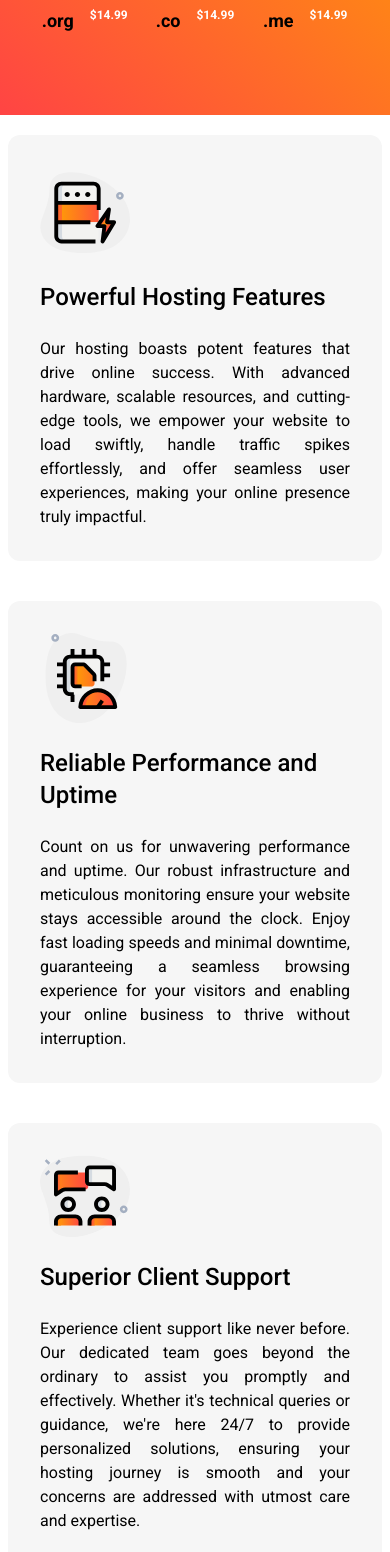
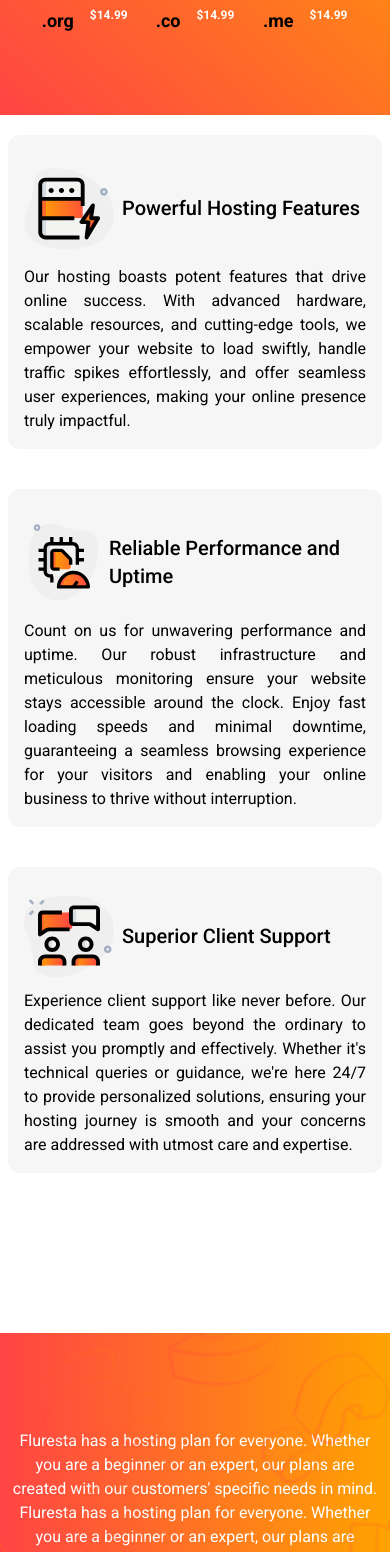
Before and after one commit to pothikit/hostfule-project, a React (Create React App) app: page / in a window 390 px wide. Shown: the part 1380-2932 px from the top of the page. Built offline with nearby package versions, Linux system fonts and the light colour scheme; a web font is replaced by a local one.

Commit message:
three cared designed

```diff
--- a/src/components/home/Threcard.jsx
+++ b/src/components/home/Threcard.jsx
@@ -7,8 +7,9 @@ function Threcard() {
         <section className='my-5'>
             <div className='container mx-auto px-2'>
                 <div className="grid grid-cols-1 md:grid-cols-3 gap-10 md:gap-5 lg:gap-20">
-                    <div className="card bg-[#F6F6F6] p-8 rounded-xl">
+                    <div className="card bg-[#F6F6F6] p-4 lg:p-8 rounded-xl">
                         <div className="card-header">
+                            <div className='flex flex-row md:flex-col gap-2 md:gap-0 my-3 items-center'>
                                 <svg xmlns="http://www.w3.org/2000/svg" width="90" height="90" viewBox="0 0 90 90" fill="none">
                                     <mask id="mask0_734_305" style={{ maskType: "alpha" }} maskUnits="userSpaceOnUse" x="0" y="0" width="90" height="90">
                                         <rect width="90" height="90" fill="#D9D9D9" />
@@ -49,13 +50,15 @@ function Threcard() {
                                         </linearGradient>
                                     </defs>
                                 </svg>
-                            <h3 className="card-title text-2xl font-medium my-6">Powerful Hosting Features</h3>
+                                <h3 className="card-title text-xl lg:text-2xl font-medium my-3 lg:my-6">Powerful Hosting Features</h3>
+                            </div>
                             <p className='text-base text-justify'>Our hosting boasts potent features that drive online success. With advanced hardware, scalable resources, and cutting-edge tools, we empower your website to load swiftly, handle traffic spikes effortlessly, and offer seamless user experiences, making your online presence truly impactful.</p>
                         </div>
                     </div>
                     {/* card */}
-                    <div className="card bg-[#F6F6F6] p-8 rounded-xl">
+                    <div className="card bg-[#F6F6F6] p-4 lg:p-8 rounded-xl">
                         <div className="card-header">
+                            <div className='flex flex-row md:flex-col gap-2 md:gap-0 my-3 items-center'>
                                 <svg xmlns="http://www.w3.org/2000/svg" width="90" height="90" viewBox="0 0 90 90" fill="none">
                                     <mask id="mask0_734_345" style={{ maskType: "alpha" }} maskUnits="userSpaceOnUse" x="0" y="0" width="90" height="90">
                                         <rect width="90" height="90" fill="#D9D9D9" />
@@ -87,13 +90,15 @@ function Threcard() {
                                         </linearGradient>
                                     </defs>
                                 </svg>
-                            <h3 className="card-title text-2xl font-medium my-6">Reliable Performance and Uptime</h3>
+                                <h3 className="card-title text-xl lg:text-2xl font-medium my-3 lg:my-6">Reliable Performance and Uptime</h3>
+                            </div>
                             <p className='text-base text-justify'>Count on us for unwavering performance and uptime. Our robust infrastructure and meticulous monitoring ensure your website stays accessible around the clock. Enjoy fast loading speeds and minimal downtime, guaranteeing a seamless browsing experience for your visitors and enabling your online business to thrive without interruption.</p>
                         </div>
                     </div>
                     {/* card */}
-                    <div className="card bg-[#F6F6F6] p-8 rounded-xl">
+                    <div className="card bg-[#F6F6F6] p-4 lg:p-8 rounded-xl">
                         <div className="card-header">
+                            <div className='flex flex-row md:flex-col gap-2 md:gap-0 my-3 items-center'>
                                 <svg xmlns="http://www.w3.org/2000/svg" width="90" height="82" viewBox="0 0 90 82" fill="none">
                                     <path d="M9.281 66.2707C9.281 48.4108 0.0288086 36.1448 0.0288086 27.5389C0.0288086 18.9331 4.97626 0.857178 44.5686 0.857178C84.1609 0.857178 89.9708 25.1732 89.9708 34.6397C89.9726 78.967 9.281 97.9017 9.281 66.2707Z" fill="#EFEFEF" />
                                     <path d="M15.256 8.26846L18.9071 4.61552L20.7336 6.44199L17.0825 10.0931L15.256 8.27028V8.26846ZM4.76012 18.7625L8.41125 15.1114L10.2377 16.9379L6.58659 20.589L4.76012 18.7625ZM4.7583 5.98809L6.58477 4.16162L10.2359 7.81275L8.40943 9.63922L4.7583 5.98809ZM83.7233 58.1442C81.5882 58.1442 79.8507 56.4067 79.8507 54.2716C79.8507 52.1365 81.5882 50.399 83.7233 50.399C85.8584 50.399 87.5959 52.1365 87.5959 54.2716C87.5959 56.4067 85.8584 58.1442 83.7233 58.1442ZM83.7233 52.9807C83.0134 52.9807 82.4324 53.5617 82.4324 54.2716C82.4324 54.9815 83.0134 55.5625 83.7233 55.5625C84.4332 55.5625 85.0142 54.9815 85.0142 54.2716C85.0142 53.5617 84.4332 52.9807 83.7233 52.9807Z" fill="#A4AFC1" />
@@ -135,7 +140,8 @@ function Threcard() {
                                         </linearGradient>
                                     </defs>
                                 </svg>
-                            <h3 className="card-title text-2xl font-medium my-6">Superior Client Support</h3>
+                                <h3 className="card-title text-xl lg:text-2xl font-medium my-3 lg:my-6">Superior Client Support</h3>
+                            </div>
                             <p className='text-base text-justify'>Experience client support like never before. Our dedicated team goes beyond the ordinary to assist you promptly and effectively. Whether it's technical queries or guidance, we're here 24/7 to provide personalized solutions, ensuring your hosting journey is smooth and your concerns are addressed with utmost care and expertise.</p>
                         </div>
                     </div>
```
Lines whose indentation alone changed are shown as unchanged.
